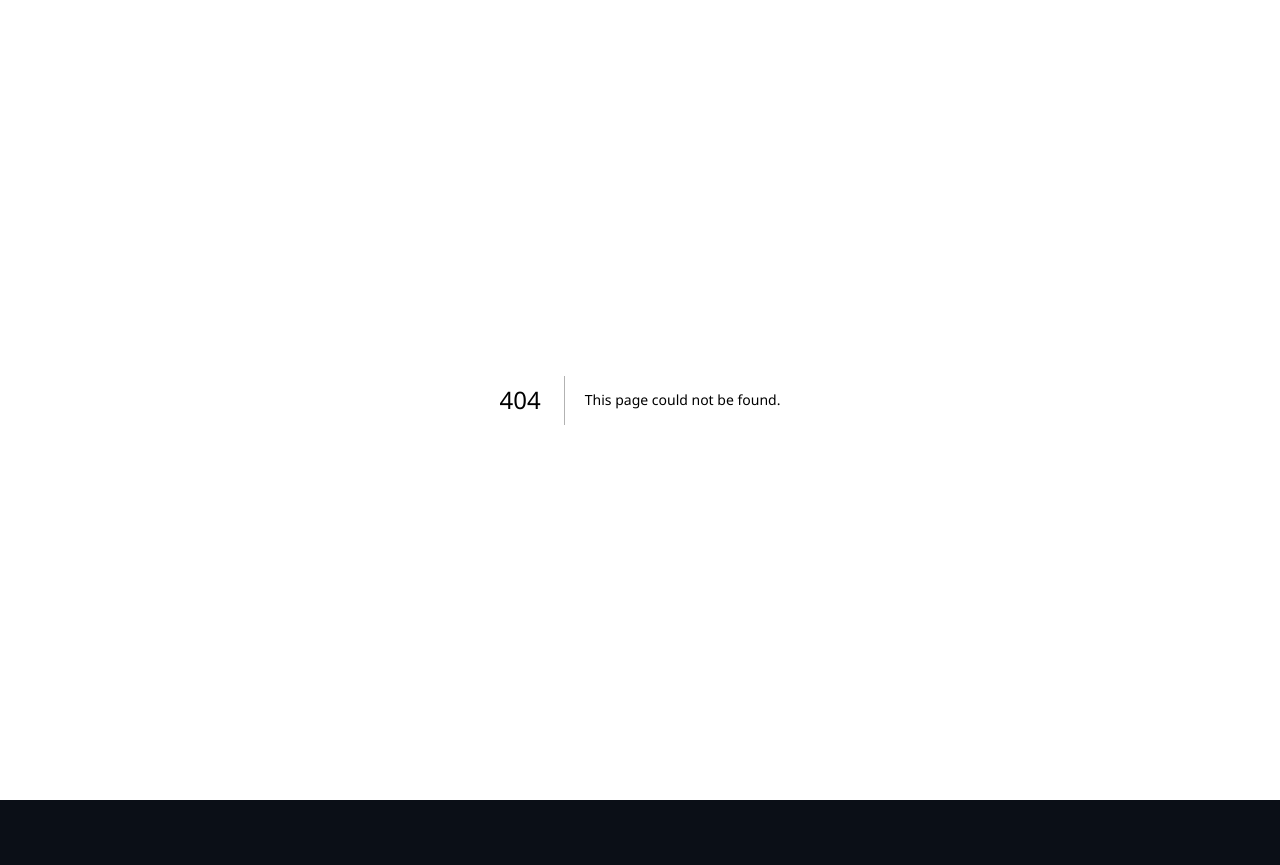
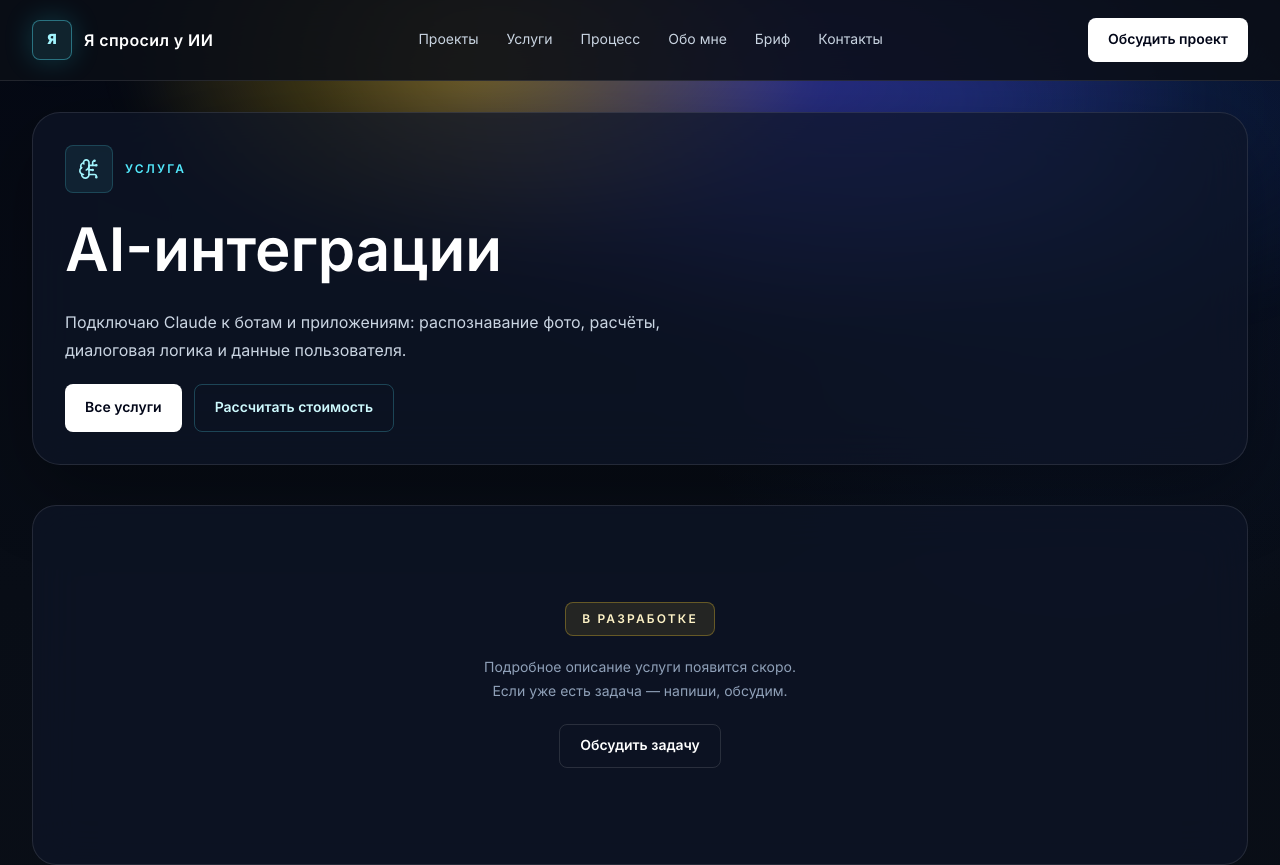
Before and after one commit to yasprosil-ai/portfolio-site, a Next.js app: page /services/ai in a window 1280 px wide. Before the commit this address had no page. Shown: the top 865 px of the page. Before the commit the page ends 800 px from the top, so only its background shows below. Built offline with nearby package versions, Linux system fonts and the light colour scheme.

Commit message:
feat: add service detail pages with placeholder, link from cards

```diff
--- /dev/null
+++ b/app/services/[slug]/page.jsx
@@ -0,0 +1,81 @@
+import Link from "next/link";
+import { notFound } from "next/navigation";
+import Header from "../../../components/Header.jsx";
+import Footer from "../../../components/Footer.jsx";
+import { services } from "../../../data/services.js";
+
+export function generateStaticParams() {
+  return services.map((s) => ({ slug: s.slug }));
+}
+
+export function generateMetadata({ params }) {
+  const service = services.find((s) => s.slug === params.slug);
+  if (!service) return {};
+  return {
+    title: `${service.title} | Я спросил у ИИ`,
+    description: service.text,
+  };
+}
+
+export default function ServicePage({ params }) {
+  const service = services.find((s) => s.slug === params.slug);
+  if (!service) notFound();
+
+  const Icon = service.icon;
+
+  return (
+    <div className="site-shell min-h-dvh w-full max-w-full overflow-x-hidden text-[#F9FAFB] antialiased selection:bg-amber-300 selection:text-slate-950">
+      <Header />
+      <main className="px-4 pb-24 pt-28 sm:px-6 lg:px-8">
+        <div className="mx-auto max-w-7xl">
+
+          {/* Шапка страницы */}
+          <div className="mb-10 flex flex-col gap-5 rounded-[28px] border border-white/10 bg-[#0F1628]/72 p-6 shadow-[0_24px_80px_rgba(0,0,0,0.32)] backdrop-blur-xl sm:p-8">
+            <div className="flex items-center gap-3">
+              <span className="grid size-12 place-items-center rounded-lg border border-cyan-300/18 bg-cyan-300/8 text-cyan-200">
+                <Icon size={22} strokeWidth={1.8} />
+              </span>
+              <p className="text-xs font-semibold uppercase tracking-[0.18em] text-cyan-300">Услуга</p>
+            </div>
+            <h1 className="max-w-4xl text-4xl font-semibold leading-tight text-white md:text-6xl">
+              {service.title}
+            </h1>
+            <p className="max-w-2xl text-base leading-7 text-slate-300">{service.text}</p>
+            <div className="flex flex-wrap gap-3">
+              <Link
+                href="/#services"
+                className="inline-flex min-h-12 items-center justify-center rounded-lg bg-white px-5 text-sm font-semibold text-slate-950 transition hover:bg-cyan-200 active:translate-y-px"
+              >
+                Все услуги
+              </Link>
+              <Link
+                href="/#brief"
+                className="inline-flex min-h-12 items-center justify-center rounded-lg border border-cyan-300/24 px-5 text-sm font-semibold text-cyan-100 transition hover:bg-cyan-300/10 active:translate-y-px"
+              >
+                Рассчитать стоимость
+              </Link>
+            </div>
+          </div>
+
+          {/* Заглушка */}
+          <div className="flex flex-col items-center justify-center gap-5 rounded-[24px] border border-white/10 bg-[#0F1628]/72 py-24 text-center backdrop-blur-xl">
+            <span className="rounded-lg border border-amber-300/30 bg-amber-300/10 px-4 py-2 text-xs font-semibold uppercase tracking-[0.18em] text-amber-100">
+              В разработке
+            </span>
+            <p className="max-w-xs text-sm leading-6 text-slate-400">
+              Подробное описание услуги появится скоро. Если уже есть задача — напиши, обсудим.
+            </p>
+            <Link
+              href="/#brief"
+              className="inline-flex min-h-11 items-center gap-2 rounded-lg border border-white/12 px-5 text-sm font-semibold text-white transition hover:border-white/28 hover:bg-white/6 active:translate-y-px"
+            >
+              Обсудить задачу
+            </Link>
+          </div>
+
+        </div>
+      </main>
+      <Footer />
+    </div>
+  );
+}
--- a/components/ServicesSection.jsx
+++ b/components/ServicesSection.jsx
@@ -1,4 +1,5 @@
 import { Check } from "lucide-react";
+import Link from "next/link";
 import { services } from "../data/services.js";
 
 export default function ServicesSection() {
@@ -45,12 +46,12 @@ export default function ServicesSection() {
                     <p className="text-[10px] font-semibold uppercase tracking-[0.14em] text-slate-500">Срок</p>
                     <p className="mt-1 text-sm font-semibold text-white">{service.deadline}</p>
                   </div>
-                  <a
-                    href="#brief"
+                  <Link
+                    href={`/services/${service.slug}`}
                     className="inline-flex items-center gap-1.5 rounded-lg bg-cyan-300/10 px-4 py-2 text-xs font-semibold text-cyan-200 transition hover:bg-cyan-300/18 active:translate-y-px"
                   >
-                    Рассчитать →
-                  </a>
+                    Подробнее →
+                  </Link>
                 </div>
               </article>
             );
--- a/data/services.js
+++ b/data/services.js
@@ -2,6 +2,7 @@ import { Blocks, Bot, BrainCircuit, Globe, LayoutTemplate, Rocket } from "lucide
 
 export const services = [
   {
+    slug: "landings",
     title: "Лендинги",
     icon: LayoutTemplate,
     text: "Одностраничные сайты для услуг, продуктов, экспертов, запусков и теста бизнес-идей.",
@@ -9,6 +10,7 @@ export const services = [
     deadline: "1–3 дня",
   },
   {
+    slug: "sites",
     title: "Сайты",
     icon: Globe,
     text: "Многостраничные сайты для студий, экспертов, брендов и сервисов с разделами, кейсами и контентом.",
@@ -16,6 +18,7 @@ export const services = [
     deadline: "3–7 дней",
   },
   {
+    slug: "telegram-bots",
     title: "Telegram-боты",
     icon: Bot,
     text: "Боты для продаж, записи, расчётов и заявок: от простых сценариев до приёма оплат и админ-логики.",
@@ -23,6 +26,7 @@ export const services = [
     deadline: "2–5 дней",
   },
   {
+    slug: "ai",
     title: "AI-интеграции",
     icon: BrainCircuit,
     text: "Подключаю Claude к ботам и приложениям: распознавание фото, расчёты, диалоговая логика и данные пользователя.",
@@ -30,6 +34,7 @@ export const services = [
     deadline: "3–7 дней",
   },
   {
+    slug: "mini-apps",
     title: "Мини-аппы",
     icon: Blocks,
     text: "Небольшие веб-приложения: калькуляторы, квизы, формы, генераторы и интерактивные интерфейсы.",
@@ -37,6 +42,7 @@ export const services = [
     deadline: "1–3 дня",
   },
   {
+    slug: "mvp",
     title: "MVP",
     icon: Rocket,
     text: "Первые рабочие версии цифровых продуктов, чтобы быстро проверить гипотезу и показать идею в действии.",
```
